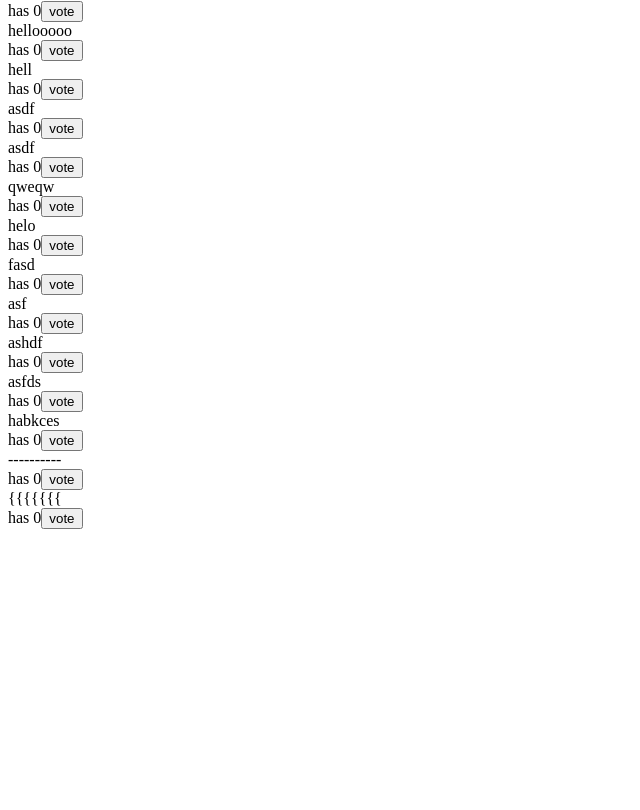
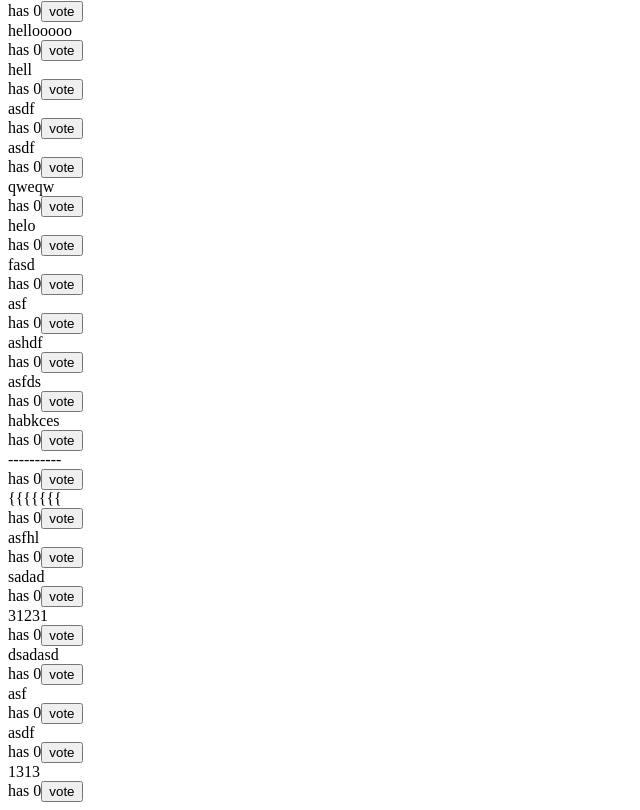
Before and after one commit to masiafrest/full-stack-open, a React (Create React App) app in the folder part6/redux-anecdotes/: page / in a window 1280 px wide. Shown: the part 370-1180 px from the top of the page, without its empty margins (0-640 px from the left). Before the commit the page ends 907 px from the top, so only its background shows below. Built offline with nearby package versions, Linux system fonts and the light colour scheme; data requests are answered from the project's data file.

Commit message:
finish exersice 6.18

```diff
--- a/part6/redux-anecdotes/db.json
+++ b/part6/redux-anecdotes/db.json
@@ -99,6 +99,41 @@
       "content": "{{{{{{{",
       "votes": 0,
       "id": "m1bDfNz"
+    },
+    {
+      "content": "asfhl",
+      "votes": 0,
+      "id": "Mz_t1OI"
+    },
+    {
+      "content": "sadad",
+      "votes": 0,
+      "id": "pgBYdpn"
+    },
+    {
+      "content": "31231",
+      "votes": 0,
+      "id": "MBGOTQy"
+    },
+    {
+      "content": "dsadasd",
+      "votes": 0,
+      "id": "D5B1bov"
+    },
+    {
+      "content": "asf",
+      "votes": 0,
+      "id": "SgGDvSr"
+    },
+    {
+      "content": "asdf",
+      "votes": 0,
+      "id": "_9Kvjje"
+    },
+    {
+      "content": "1313",
+      "votes": 0,
+      "id": "U6SayY3"
     }
   ]
 }
--- a/part6/redux-anecdotes/src/reduxSlices/anecdote.js
+++ b/part6/redux-anecdotes/src/reduxSlices/anecdote.js
@@ -1,5 +1,6 @@
 import { createSlice } from "@reduxjs/toolkit";
 import anecdoteService from "../services/anecdotes";
+import { setNoti } from "./notification";
 
 const anecdotesAtStart = [
   "If it hurts, do it more often",
@@ -57,6 +58,7 @@ export const createAnecdote = (content) => {
   return async (dispatch) => {
     const anecdote = await anecdoteService.createAnecdote(content);
     dispatch(appendAnecdote(anecdote));
+    dispatch(setNoti(anecdote.content, 5000));
   };
 };
 
--- a/part6/redux-anecdotes/src/reduxSlices/notification.js
+++ b/part6/redux-anecdotes/src/reduxSlices/notification.js
@@ -16,4 +16,14 @@ const notificationSlice = createSlice({
 
 export const { setNotification, removeNotification } =
   notificationSlice.actions;
+
+export const setNoti = (message, timeout) => {
+  return (dispatch) => {
+    dispatch(setNotification(message));
+    setTimeout(() => {
+      dispatch(removeNotification());
+    }, timeout);
+  };
+};
+
 export default notificationSlice.reducer;
```
